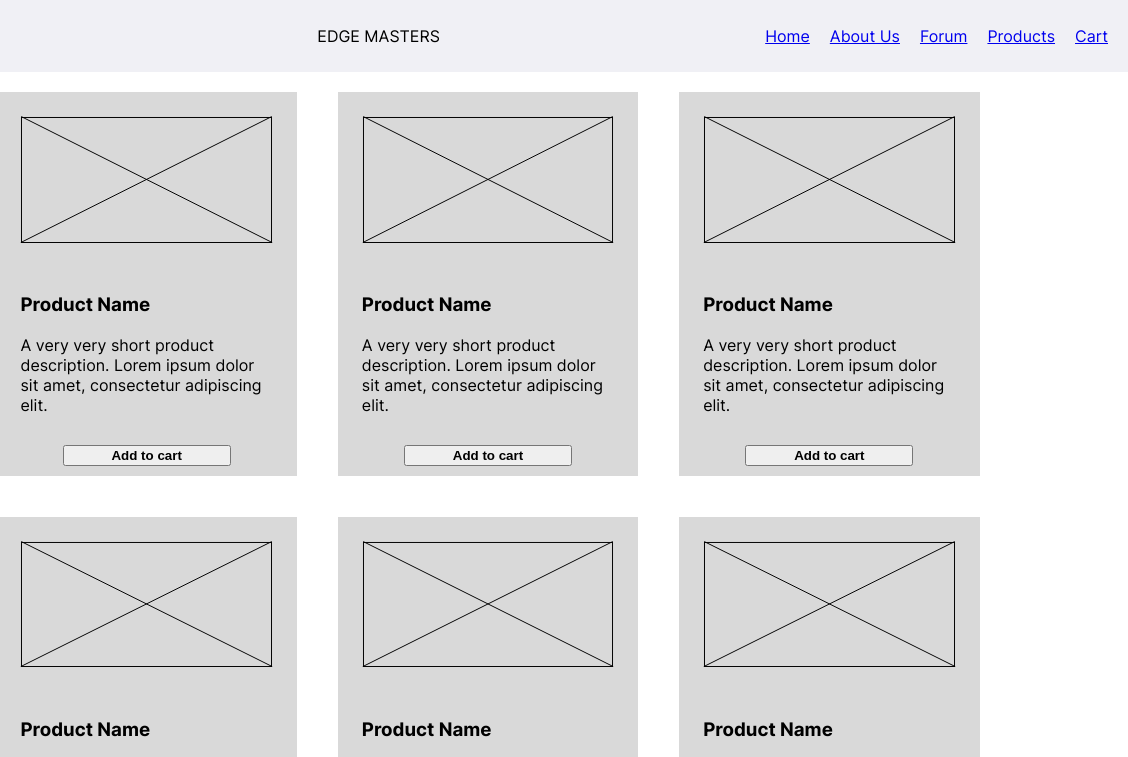
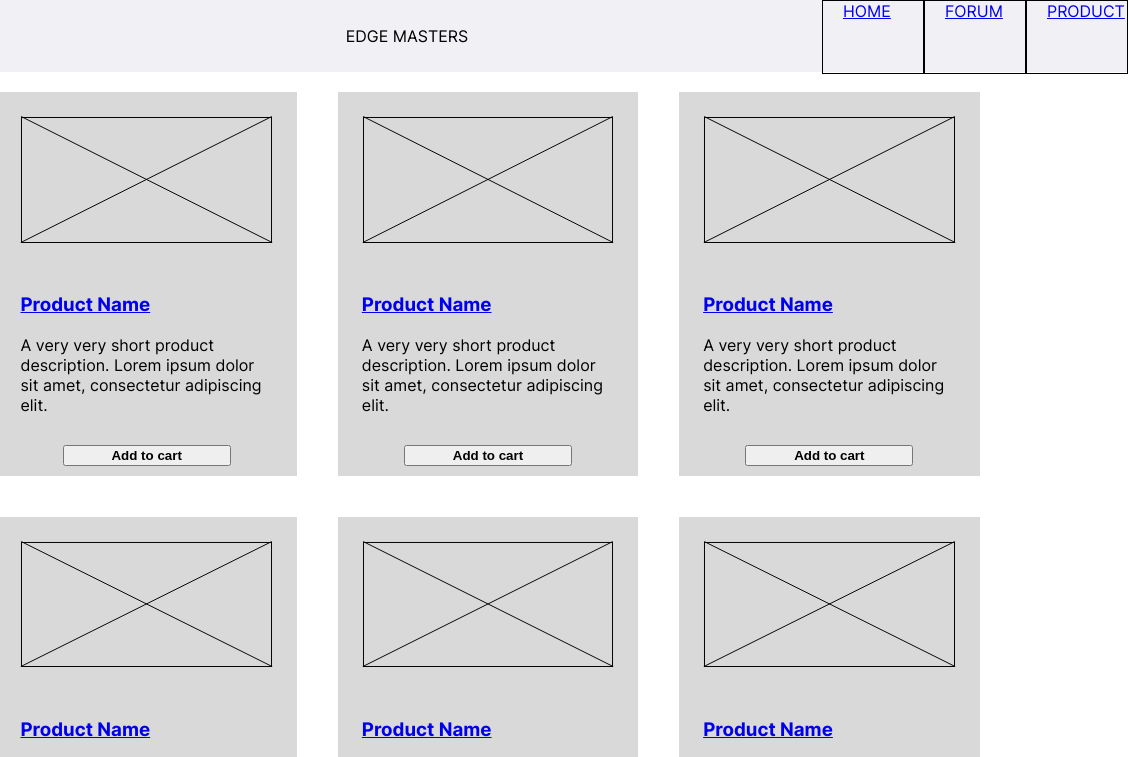
Before and after one commit to mnymkr/CS310, a plain HTML site: page products.html in a window 1280 px wide. Shown: the top 757 px of the page, 152-1280 px from the left. Drawn offline with Linux system fonts and the light colour scheme.

Commit message:
finished linking pages

```diff
--- a/products.html
+++ b/products.html
@@ -11,15 +11,13 @@
     <header>
         <img class="logo" src="image.svg" alt="generic company logo">
         <span>EDGE MASTERS</span>
-        <nav>
-            <ul>
-                <li class="nav_bar_item"><a href="index.html">Home</a></li>
-                <li class="nav_bar_item"><a href="about.html">About Us</a></li>
-                <li class="nav_bar_item"><a href="forum.html">Forum</a></li>
-                <li class="nav_bar_item"><a href="products.html">Products</a></li>
-                <li class="nav_bar_item"><a href="cart.html">Cart</a></li>
-            </ul>
-        </nav>
+        <div class="nav_bar">
+            <div class="nav_item"><a href="index.html">HOME</a></div>
+            <!-- <div class="nav_item"><a href="about.html">ABOUT US</a></div> -->
+            <div class="nav_item"><a href="login.html">FORUM</a></div>
+            <div class="nav_item"><a href="products.html">PRODUCT</a></div>
+            <!-- <div class="nav_item"><a href="cart.html">CART</a></div> -->
+        </div>
     </header>
     <main>
         <!-- this div flex the items in a column, 3 items in a column -->
@@ -33,7 +31,7 @@
                             <img src="image.svg" alt="Item Image" id="main-image">
                         </div>
                         <div style="padding:5%;">
-                            <h3>Product Name</h3>
+                            <a href="item.html"><h3>Product Name</h3></a>
                             <p>A very very short product description. Lorem ipsum dolor sit amet, consectetur adipiscing
                                 elit.
                             </p>
@@ -48,7 +46,7 @@
                             <img src="image.svg" alt="Item Image" id="main-image">
                         </div>
                         <div style="padding:5%;">
-                            <h3>Product Name</h3>
+                            <a href="item.html"><h3>Product Name</h3></a>
                             <p>A very very short product description. Lorem ipsum dolor sit amet, consectetur adipiscing
                                 elit.
                             </p>
@@ -63,7 +61,7 @@
                             <img src="image.svg" alt="Item Image" id="main-image">
                         </div>
                         <div style="padding:5%;">
-                            <h3>Product Name</h3>
+                            <a href="item.html"><h3>Product Name</h3></a>
                             <p>A very very short product description. Lorem ipsum dolor sit amet, consectetur adipiscing
                                 elit.
                             </p>
@@ -81,7 +79,7 @@
                             <img src="image.svg" alt="Item Image" id="main-image">
                         </div>
                         <div style="padding:5%;">
-                            <h3>Product Name</h3>
+                            <a href="item.html"><h3>Product Name</h3></a>
                             <p>A very very short product description. Lorem ipsum dolor sit amet, consectetur adipiscing
                                 elit.
                             </p>
@@ -96,7 +94,7 @@
                             <img src="image.svg" alt="Item Image" id="main-image">
                         </div>
                         <div style="padding:5%;">
-                            <h3>Product Name</h3>
+                            <a href="item.html"><h3>Product Name</h3></a>
                             <p>A very very short product description. Lorem ipsum dolor sit amet, consectetur adipiscing
                                 elit.
                             </p>
@@ -111,7 +109,7 @@
                             <img src="image.svg" alt="Item Image" id="main-image">
                         </div>
                         <div style="padding:5%;">
-                            <h3>Product Name</h3>
+                            <a href="item.html"><h3>Product Name</h3></a>
                             <p>A very very short product description. Lorem ipsum dolor sit amet, consectetur adipiscing
                                 elit.
                             </p>
@@ -129,7 +127,7 @@
                             <img src="image.svg" alt="Item Image" id="main-image">
                         </div>
                         <div style="padding:5%;">
-                            <h3>Product Name</h3>
+                            <a href="item.html"><h3>Product Name</h3></a>
                             <p>A very very short product description. Lorem ipsum dolor sit amet, consectetur adipiscing
                                 elit.
                             </p>
@@ -144,7 +142,7 @@
                             <img src="image.svg" alt="Item Image" id="main-image">
                         </div>
                         <div style="padding:5%;">
-                            <h3>Product Name</h3>
+                            <a href="item.html"><h3>Product Name</h3></a>
                             <p>A very very short product description. Lorem ipsum dolor sit amet, consectetur adipiscing
                                 elit.
                             </p>
@@ -159,7 +157,9 @@
                             <img src="image.svg" alt="Item Image" id="main-image">
                         </div>
                         <div style="padding:5%;">
-                            <h3>Product Name</h3>
+                            <a href="item.html">
+                                <h3>Product Name</h3>
+                            </a>
                             <p>A very very short product description. Lorem ipsum dolor sit amet, consectetur adipiscing
                                 elit.
                             </p>
--- a/style-hoang.css
+++ b/style-hoang.css
@@ -137,9 +137,7 @@ main {
     margin-bottom: 15px;
 }
 
-.home_item_table_item>strong,
-p,
-a {
+.home_item_table_item>strong,p,a {
     margin-left: 20px;
     margin-right: 20px;
 }
--- a/style.css
+++ b/style.css
@@ -65,6 +65,29 @@ nav li {
     margin-right: 20px;
 }
 
+.nav_bar {
+    background-color: #f0f0f5;
+    display: flex;
+    flex-direction: row;
+    align-self: flex-end;
+    height: inherit;
+}
+
+.nav_item > a {
+    margin-left: 20px;
+    margin-right: 20px;
+}
+
+.nav_item {
+    margin: 0;
+    border: 1px solid black;
+    display: flex;
+    flex-direction: column;
+    height: inherit;
+    width: 100px;
+    vertical-align: middle;
+}
+
 #main-image {
     width: 100%;
     height: 100%;
```
Also changed, not shown: index.html (+5 -5 lines), item.html (+7 -9 lines), login.html (+3 -3 lines).
